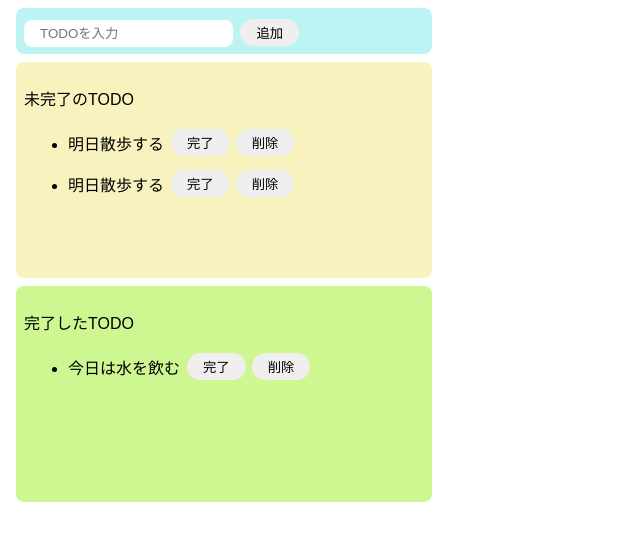
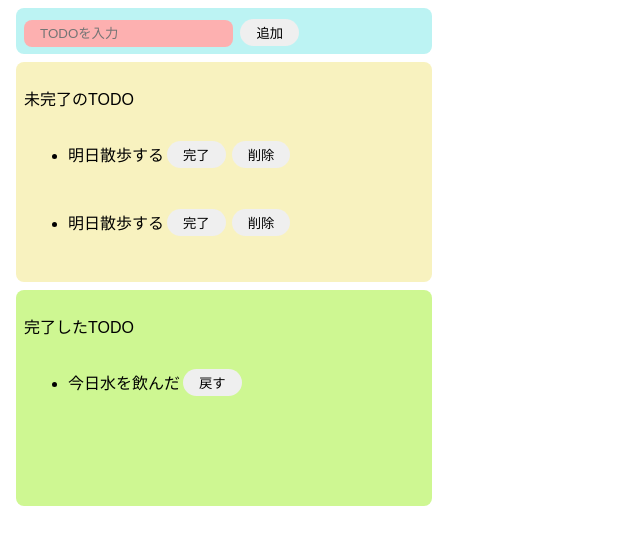
Before and after one commit to kaeru-kun-gecogeco/codesandbox-test, a website built with Parcel: page index.html in a window 1280 px wide. Both pictures are taken after a click on the button "追加". Shown: the whole page, without its empty margins (0-640 px from the left). Built offline with nearby package versions, Linux system fonts and the light colour scheme.

Commit message:
追加ボタンのイベントを作成

```diff
--- a/index.html
+++ b/index.html
@@ -7,34 +7,38 @@
 
   <body>
     <div class="input-area">
-      <input class="input"  type="text" placeholder="TODOを入力" />
-      <button>追加</button>
+      <input id="add-text" class="input" type="text" placeholder="TODOを入力" />
+      <button id="add-button">追加</button>
     </div>
     <div class="imcomplete-area">
       <p>未完了のTODO</p>
-      <ul>
-        <div class="list-row">
-          <li>明日散歩する</li>
-          <button>完了</button>
-          <button>削除</button>
-        </div>
-        <div class="list-row">
-            <li>明日散歩する</li>
+      <ul id="imcomplete-list">
+        <li>
+          <div class="list-row">
+            <p>明日散歩する</p>
+            <button id="complete-button">完了</button>
+            <button id="delete-button">削除</button>
+          </div>
+        </li>
+        <li>
+          <div class="list-row">
+            <p>明日散歩する</p>
             <button>完了</button>
             <button>削除</button>
           </div>
+        </li>
       </ul>
     </div>
     <div class="complete-area">
-        <p>完了したTODO</p>
-        <ul>
-            <div class="list-row">
-              <li>今日は水を飲む</li>
-              <button>完了</button>
-              <button>削除</button>
-            </div>
-          </ul>
-        </div>
+      <p>完了したTODO</p>
+      <ul id="complete-list">
+        <li>
+          <div class="list-row">
+            <p>今日水を飲んだ</p>
+            <button id="imcomplete-button">戻す</button>
+          </div>
+        </li>
+      </ul>
     </div>
 
     <script src="src/index.js"></script>
--- a/src/index.js
+++ b/src/index.js
@@ -1 +1,52 @@
 import "./styles.css";
+
+const onClickAddChk = () => {
+  const inputText = document.getElementById("add-text").value;
+  console.log(inputText);
+  if (inputText.trim() === "") {
+    document.getElementById("add-text").className = "error-text";
+    alert("入力してください");
+  } else {
+    document.getElementById("add-text").className = "";
+    onClickAdd(inputText);
+  }
+};
+
+const onClickAdd = (inputText) => {
+  document.getElementById("add-text").value = "";
+
+  // <li>タグ生成
+  const li = document.createElement("li");
+
+  // <div>タグ生成
+  const div = document.createElement("div");
+  div.className = "list-row";
+
+  // <p>タグ生成
+  const p = document.createElement("p");
+  p.innerText = inputText;
+
+  // 完了ボタン生成
+  const completeButton = document.createElement("button");
+  completeButton.innerText = "完了";
+
+  // 削除ボタンを生成
+  const deleteButton = document.createElement("button");
+  deleteButton.innerText = "削除";
+
+  // <li>タグの中身に子要素を設定
+  li.appendChild(div);
+  div.appendChild(p);
+  div.appendChild(completeButton);
+  div.appendChild(deleteButton);
+
+  document.getElementById("imcomplete-list").appendChild(li);
+
+  console.log(inputText);
+  console.log(li);
+};
+
+// 追加ボタンのイベントを設定
+document
+  .getElementById("add-button")
+  .addEventListener("click", () => onClickAddChk());
--- a/src/styles.css
+++ b/src/styles.css
@@ -24,6 +24,10 @@ button:hover {
   background-color: pink;
   color: white;
   cursor: pointer;
+}
+
+.error-text {
+  background-color: rgb(253, 176, 176);
 }
 
 .input-area {
```
